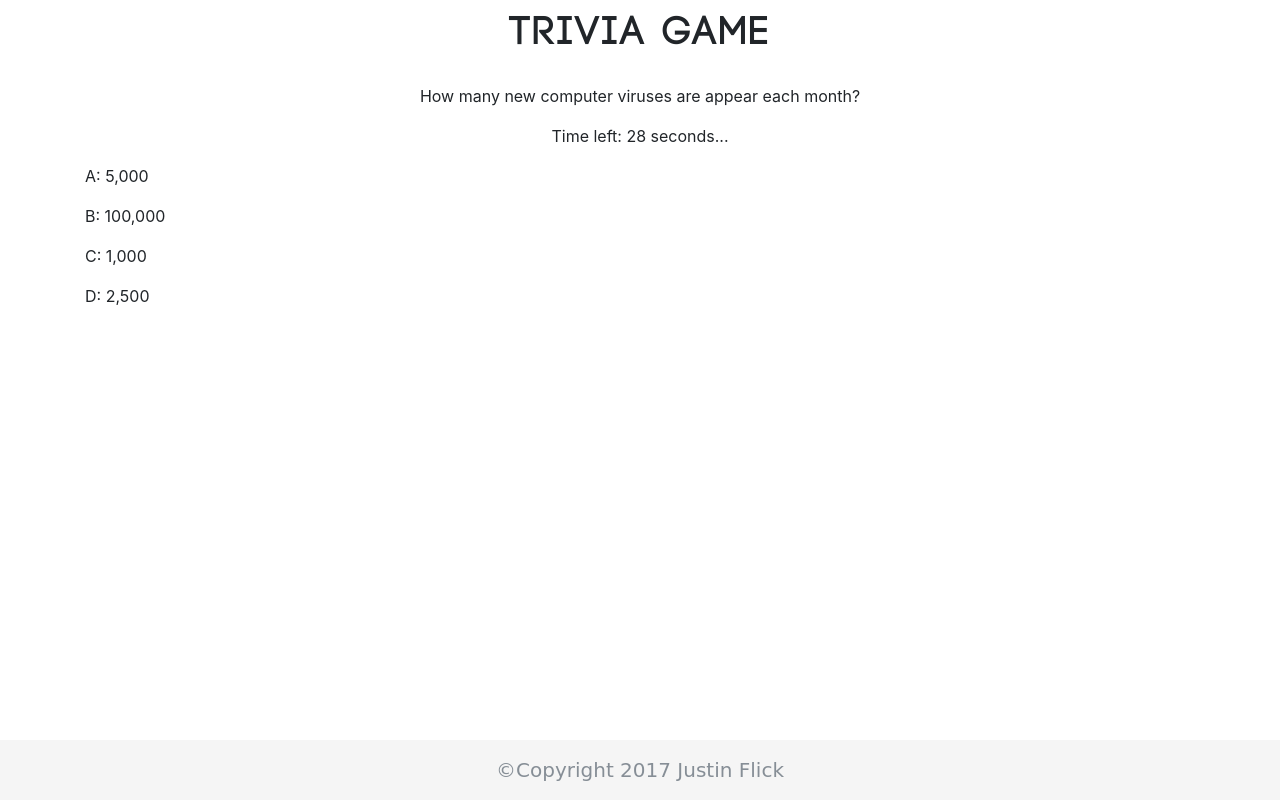
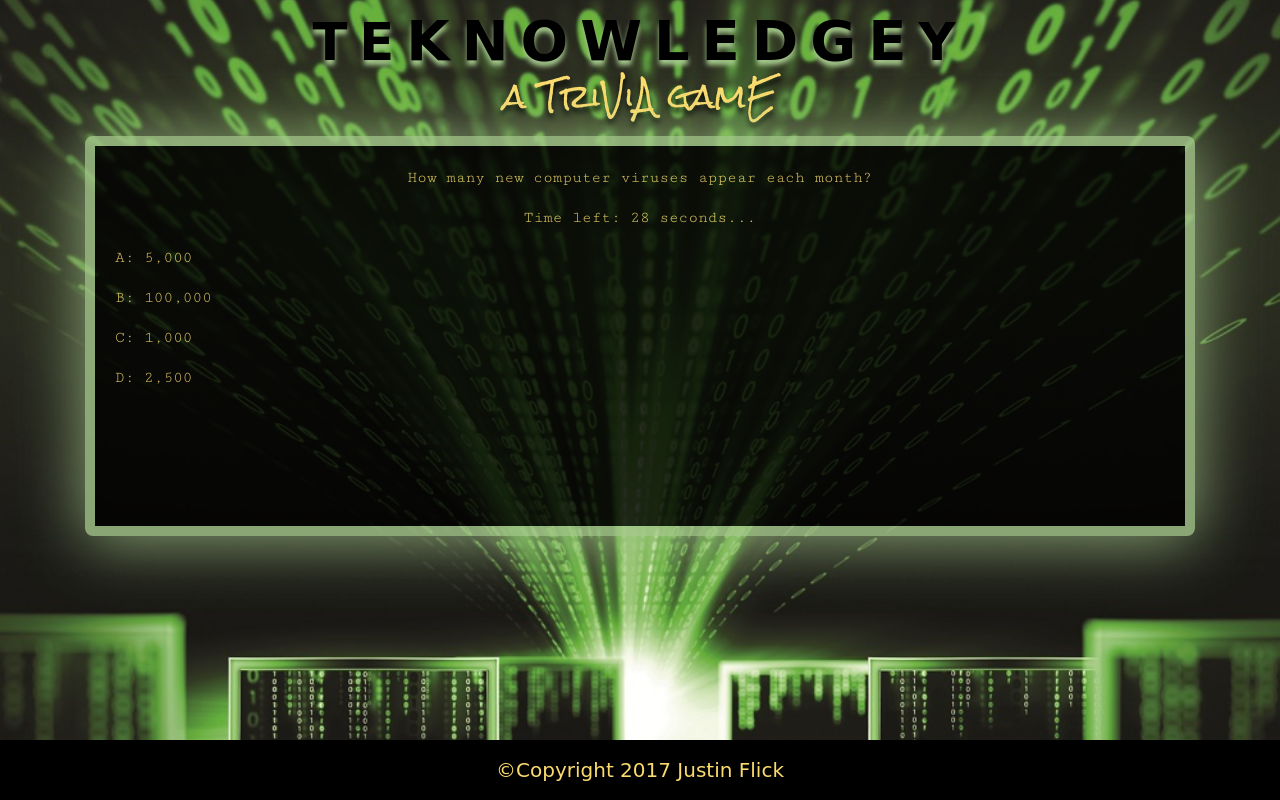
Before and after one commit to j-flick/triviagame, a plain HTML site: page index.html in a window 1280 px wide. Both pictures are taken after a click on the button "Start Game". Drawn offline with nearby package versions, Linux system fonts and the light colour scheme; a web font is replaced by a local one.

Commit message:
styling updated

```diff
--- a/assets/css/style.css
+++ b/assets/css/style.css
@@ -1,24 +1,4 @@
-/*_Fonts_____________________________________________________________ */
-
-@font-face {
-    font-family: 'code_boldregular';
-    src: url('../fonts/code_bold-webfont.woff2') format('woff2'),
-         url('../fonts/code_bold-webfont.woff') format('woff');
-    font-weight: normal;
-    font-style: normal;
-}
-
-@font-face {
-    font-family: 'code_lightregular';
-    src: url('../fonts/code_light-webfont.woff2') format('woff2'),
-         url('../fonts/code_light-webfont.woff') format('woff');
-    font-weight: normal;
-    font-style: normal;
-}
-
-
 /*_Animation_________________________________________________________ */
-
 
 /* Chrome, Safari, Opera */
 @-webkit-keyframes titleAnimation {
@@ -31,11 +11,9 @@
 }
 
 #title {
-	letter-spacing: 2px;
+	letter-spacing: 12px;
     -webkit-animation: titleAnimation 3s; /* Chrome, Safari, Opera */
     animation: titleAnimation 3s;
-    margin-top: 10px;
-    margin-bottom: 30px;
 }
 
 #results, #timeDiv {
@@ -45,12 +23,48 @@
 
 /*_Main Styling______________________________________________________ */
 
+header {
+	margin-top: 10px;
+}
+
 h1 {
-	font-family: 'code_boldregular', Arial, sans-serif;
+	font-family: 'Coda', cursive, Courier New, Courier, Arial, sans-serif;
+	color: #000;
+	text-shadow: 0px 5px 5px #a6c98d;
+	text-transform: uppercase;
+	letter-spacing: 5px;
+	font-weight: bold;
+	font-size: 3.2rem;
+	margin-bottom: 0;
+}
+
+p {
+	font-family: 'Cutive Mono', monospace, Courier New, Courier;
+	color: #fbdb6d; /*#a6c98d;*/
+}
+
+#larger {
+	font-size: 3.5rem;
+}
+
+.sub-head {
+	font-family: 'Rock Salt', cursive;
+	font-size: 2rem;
+	text-shadow: 0px 5px 5px #000;
 }
 
 #choices {
 	display: none;
+}
+
+#game {
+	background-color: #000;
+	border-radius: 8px;
+	border: 10px solid #a6c98d;
+	padding: 20px;
+	opacity: .8;
+	box-shadow: 0px 5px 65px #a6c98d;
+	min-height: 400px;
 }
 
 /*_Sticky_Footer_____________________________________________________ */
@@ -67,6 +81,11 @@ html {
 body {
 	/* Margin bottom by footer height */
 	margin-bottom: 60px;
+	background-image: url("../images/background.jpg");
+	height: 100%;
+	background-position: center;
+	background-repeat: no-repeat;
+	background-size: cover;
 }
 
 .footer {
@@ -76,7 +95,7 @@ body {
 	/* Set the fixed height of the footer here */
 	height: 60px;
 	line-height: 60px; /* Vertically center the text there */
-	background-color: #f5f5f5;
+	background-color: #000;
 }
 
 .footer p {
--- a/assets/javascript/app.js
+++ b/assets/javascript/app.js
@@ -22,7 +22,7 @@ var intervalId;
 
 // Create an object to hold questions for the game.
 var questions = {
-	q1: ["How many new computer viruses are appear each month?", "5,000", "100,000", "1,000", "2,500", "5,000"],
+	q1: ["How many new computer viruses appear each month?", "5,000", "100,000", "1,000", "2,500", "5,000"],
 	q2: ["What is the longest word you can type using only one row of letters on the keyboard?", "Typewriter", "Qwerty", "Cascading", "Javascript", "Typewriter"]
 };
 
--- a/index.html
+++ b/index.html
@@ -10,18 +10,26 @@
 	<!-- Additional styling -->
 	<link rel="stylesheet" type="text/css" href="assets/css/style.css">
 	<!-- Fonts -->
-	<link href="https://fonts.googleapis.com/css?family=Libre+Barcode+128+Text" rel="stylesheet">
+	<link href="https://fonts.googleapis.com/css?family=Libre+Barcode+128+Text|Cutive+Mono|Coda:800|Rock+Salt" rel="stylesheet">
 </head>
 <body>
 
 	<!-- Main Container -->
 	<div class="container">
 
-		<div class="row">
-			<div class="col-12">
-				<h1 id="title" class="text-center">Trivia Game</h1>
+		<header>
+			<div class="row">
+				<div class="col-12">
+					<h1 id="title" class="text-center">Te<span id="larger">knowledge</span>y</h1>
+				</div>
 			</div>
-		</div>
+
+			<div class="row">
+				<div class="col-12">
+					<p class="sub-head text-center">a TriViA gamE</p>
+				</div>
+			</div>
+		</header>
 
 		<div id="game">
 			<div id="startDiv" class="row">
@@ -77,7 +85,7 @@
 	<!-- Sticky Footer -->
 	<footer class="footer">
 		<div class="container">
-			<p class="text-muted">&copy;Copyright 2017 Justin Flick</p>
+			<p>&copy;Copyright 2017 Justin Flick</p>
 		</div>
 	</footer>
 	<!-- End Sticky Footer -->
```
Also changed, not shown: assets/fonts/code_bold-webfont.woff (deleted), assets/fonts/code_bold-webfont.woff2 (deleted), assets/fonts/code_light-webfont.woff (deleted), assets/fonts/code_light-webfont.woff2 (deleted), assets/images/background.jpg (added), 1 other file.
